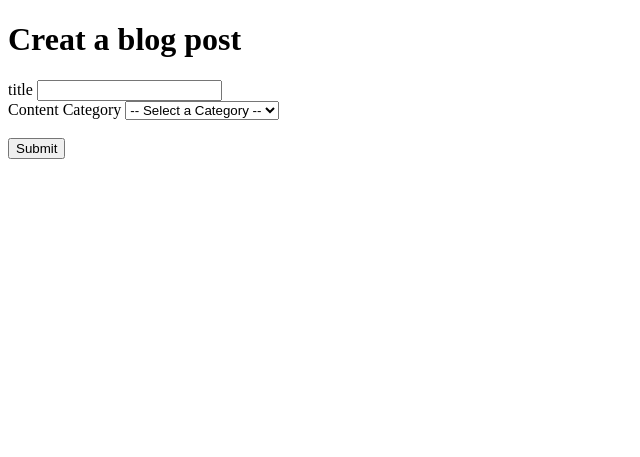
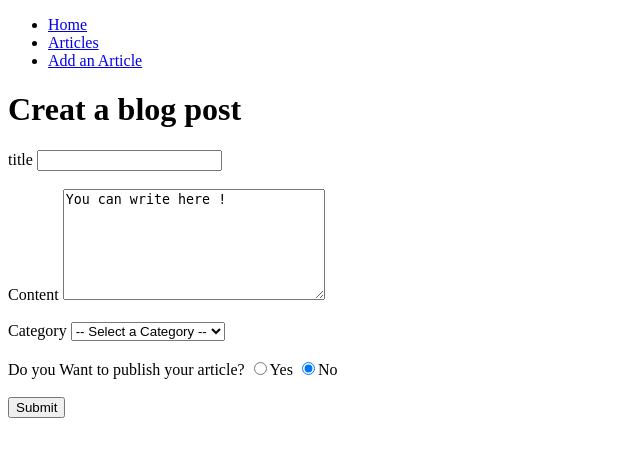
Before and after one commit to nasrob/php_mvc_blog, a PHP site: page /app/views/add-article.view.php in a window 1280 px wide. Shown: the top 457 px of the page, without its empty margins (0-640 px from the left). Run offline with PHP 8.4, Linux system fonts and the light colour scheme; the template is opened without the code that fills it, so the values that code supplies are empty.

Commit message:
added create article method and basic navbar

```diff
--- a/app/controllers/ArticlesController.php
+++ b/app/controllers/ArticlesController.php
@@ -21,8 +21,9 @@ class ArticlesController {
 
     public function create()
     {
+        // die(var_dump($_POST));
         $article = Article::createArticle();
-        redirect('/');
+        redirect('/articles');
     }
 
 }
--- a/app/controllers/PagesController.php
+++ b/app/controllers/PagesController.php
@@ -8,8 +8,7 @@ class PagesController {
 
     public function home()
     {
-        require 'views/home.view.php';
+        return view('home');
     }
 
-
 }
--- a/app/views/add-article.view.php
+++ b/app/views/add-article.view.php
@@ -5,15 +5,20 @@
         <title>Add a post</title>
     </head>
     <body>
+        <?php require('partials/nav.view.php'); ?>
         <div>
             <h1>Creat a blog post</h1>
 
-            <form method="POST" action="/posts">
+            <form method="POST" action="/add-article">
                 <label for="title">title</label>
-                <input name="title" type="text"><br>
-                <label for="post_text">Content</label>
+                <input name="title" type="text"><br><br>
+                <label for="text">Content</label>
+                <textarea name="text"
+                    cols="30" rows="7"
+                    minlength="100" maxlength="3000">You can write here !</textarea>
+                <br><br>
+
                 <label for="category">Category</label>
-
                 <select name="category" id="">
                     <option value="">-- Select a Category --</option>
                     <?php
@@ -22,6 +27,11 @@
                     <?php foreach ($categories as $category)?>
                     <option value="<?= $category ?>"><?= $category ?></option>
                 </select><br><br>
+                <label for="status">Do you Want to publish your article?</label>
+                <input type="radio" name="status" value="1">Yes
+                <input type="radio" name="status" value="0" checked>No
+                <br><br>
+
                 <input type="submit" name="submit" value="Submit">
             </form>
         </div>
--- a/app/views/home.view.php
+++ b/app/views/home.view.php
@@ -5,6 +5,7 @@
         <title>Home</title>
     </head>
     <body>
-        <h1>Home sweet home</h1>
+        <?php require('partials/nav.view.php'); ?>
+        <h1>Welcome to Medum</h1>
     </body>
 </html>
--- a/app/views/index.view.php
+++ b/app/views/index.view.php
@@ -5,12 +5,14 @@
     <title>Blog posts</title>
 </head>
 <body>
+    <?php require('partials/nav.view.php'); ?>
+
     <div>
         <h1>Blog Posts</h1>
         <?php foreach ($articles as $article) : ?>
             <br>
             <div>
-                <li><?= ($article->title); ?></li>
+                <h3><?= ($article->title); ?></h3>
                 <li><?= ($article->article_text); ?></li>
                 <li>Published <?= ($article->date); ?></li>
             </div>
--- /dev/null
+++ b/app/views/partials/nav.view.php
@@ -0,0 +1,7 @@
+<nav>
+    <ul>
+        <li><a href="/">Home</a></li>
+        <li><a href="/articles">Articles</a></li>
+        <li><a href="/add-article">Add an Article</a></li>
+    </ul>
+</nav>
```
Also changed, not shown: app/models/Article.php (+14 -7 lines).
